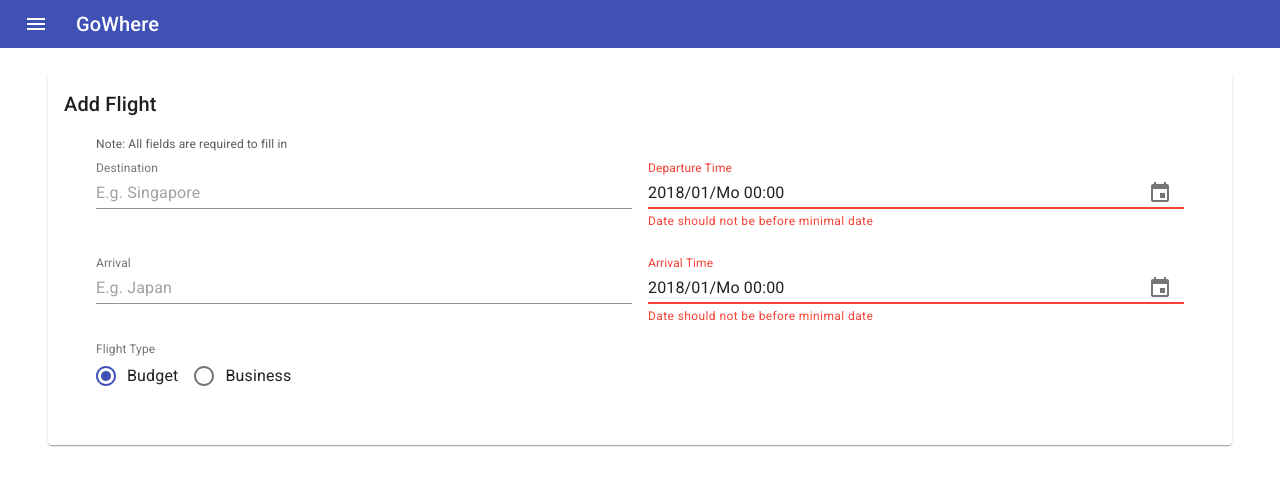
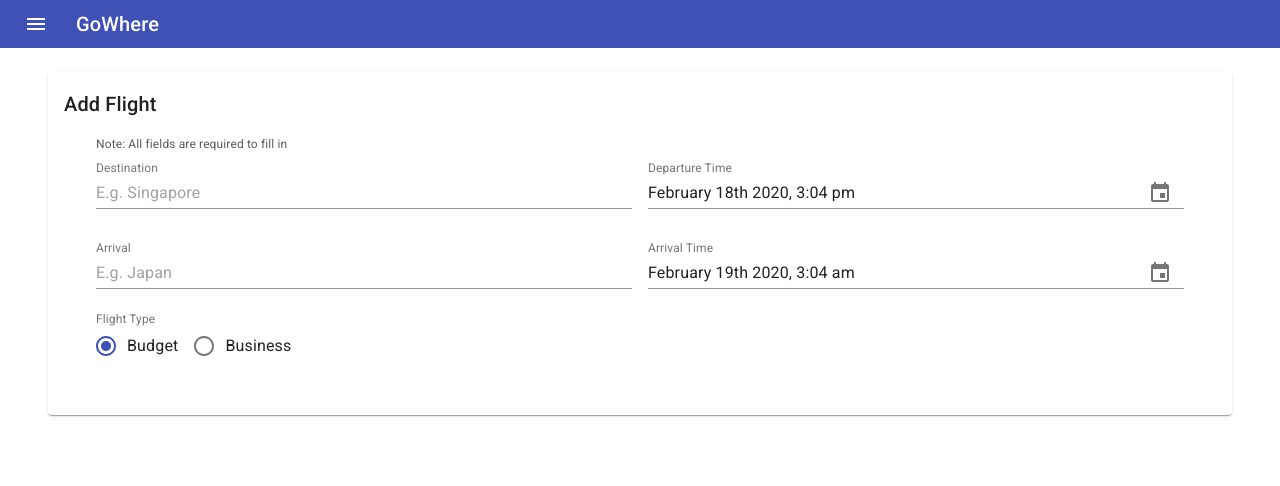
Before and after one commit to thetminko/poc-react-test, a React (Create React App) app: page /add in a window 1280 px wide. Shown: the top 486 px of the page. Built offline with nearby package versions, Linux system fonts and the light colour scheme.

Commit message:
Working on adding flights

```diff
--- a/src/components/common/add_flight/AddFlightForm.jsx
+++ b/src/components/common/add_flight/AddFlightForm.jsx
@@ -1,7 +1,8 @@
 import React, { useState } from 'react';
 import { TextField, makeStyles, FormLabel, FormControl, RadioGroup, FormControlLabel, Radio, Typography, Grid } from '@material-ui/core';
-import { FlightType } from '../../../constants';
+import { FlightType, DateTimeFormat } from '../../../constants';
 import { KeyboardDateTimePicker } from "@material-ui/pickers";
+import moment from 'moment';
 
 const styles = makeStyles(theme => ({
   root: {
@@ -30,7 +31,11 @@ const AddFlightForm = props => {
     arrival: ''
   });
 
-  const [departureDate, handleDepartureDateChange] = useState(new Date("2018-01-01T00:00:00.000Z"));
+  const initialDepartureTime = moment(new Date()).add(5, 'hours');
+  const initialArrivalTime = moment(initialDepartureTime).add(12, 'hours');
+
+  const [departureDateTime, setDepartureDateTime] = useState(initialDepartureTime);
+  const [arrivalDateTime, setArrivalDateTime] = useState(initialArrivalTime);
   const [flightType, setFlightType] = useState(FlightType.CHEAP);
 
   const onFlightTypeChange = (event) => setFlightType(event.target.value);
@@ -59,14 +64,17 @@ const AddFlightForm = props => {
         <Grid item xs={12} sm={12} md={6}>
           <KeyboardDateTimePicker
             variant="standard"
-            ampm={false}
+            ampm={true}
             label="Departure Time"
             style={{ marginTop: 8, minWidth: '100%' }}
-            value={departureDate}
-            onChange={handleDepartureDateChange}
+            value={departureDateTime}
+            minDate={initialDepartureTime}
+            strictCompareDates={true}
+            onChange={setDepartureDateTime}
             onError={console.log}
             disablePast
-            format="yyyy/MM/dd HH:mm"
+            format={DateTimeFormat.display}
+            minDateMessage={'Departure time should be at least 5 hours later from now'}
           />
         </Grid>
         <Grid item xs={12} sm={12} md={6}>
@@ -87,14 +95,17 @@ const AddFlightForm = props => {
         <Grid item xs={12} sm={12} md={6}>
           <KeyboardDateTimePicker
             variant="standard"
-            ampm={false}
+            ampm={true}
             label="Arrival Time"
             style={{ marginTop: 8, minWidth: '100%' }}
-            value={departureDate}
-            onChange={handleDepartureDateChange}
+            minDate={initialArrivalTime}
+            value={arrivalDateTime}
+            onChange={setArrivalDateTime}
+            strictCompareDates={true}
             onError={console.log}
             disablePast
-            format="yyyy/MM/dd HH:mm"
+            format={DateTimeFormat.display}
+            minDateMessage={'Arrival time should be after departure time'}
           />
         </Grid>
         <FormControl component="fieldset" className={flightTypeControl}>
--- a/src/constants/index.js
+++ b/src/constants/index.js
@@ -4,6 +4,10 @@ const FlightType = {
   ALL: 'ALL'
 };
 
-export { FlightType };
+const DateTimeFormat = {
+  display: 'MMMM Do YYYY, h:mm a'
+};
+
+export { FlightType, DateTimeFormat };
 export { RouteConfig } from './Config';
 export { default as ActionType } from './ActionType';
```
